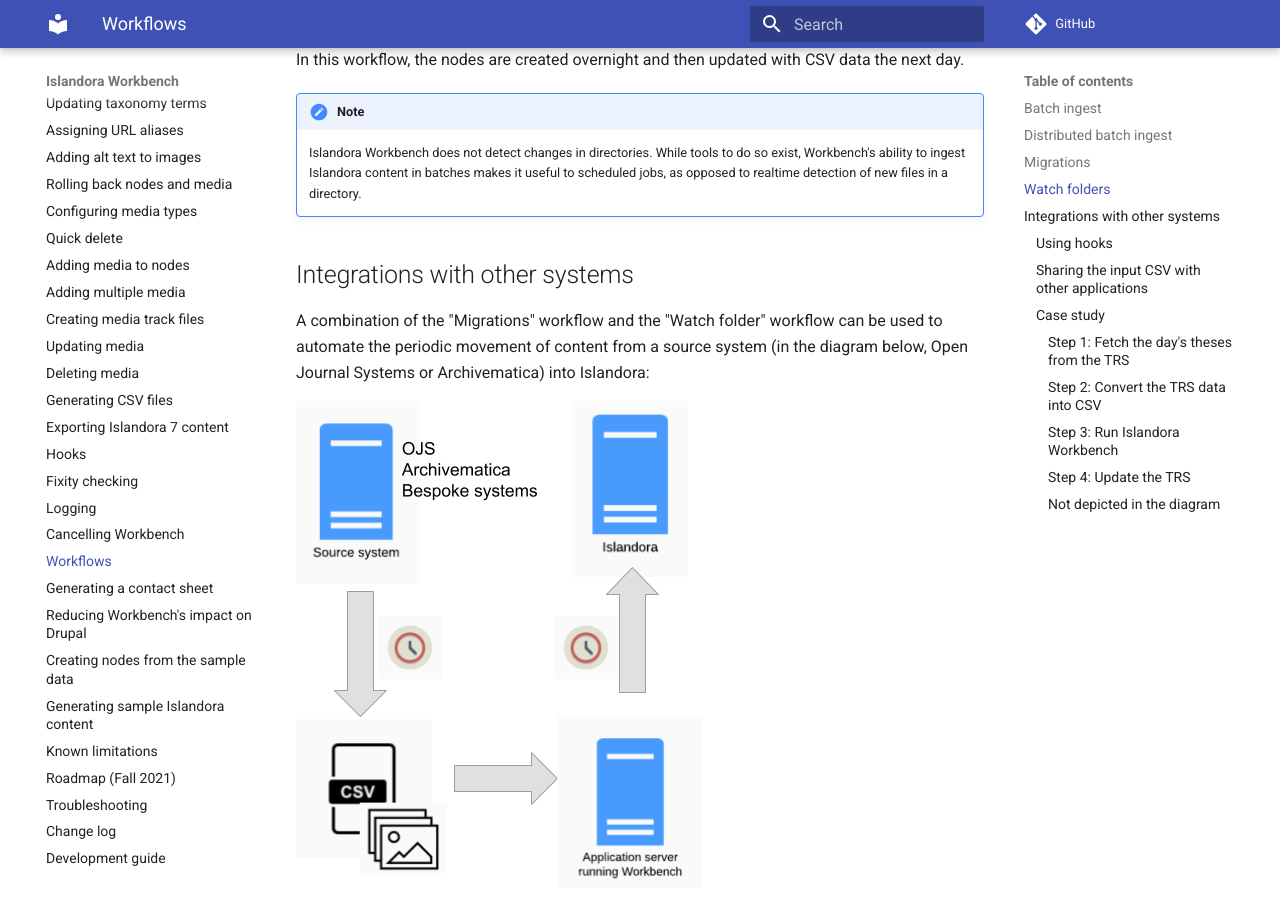
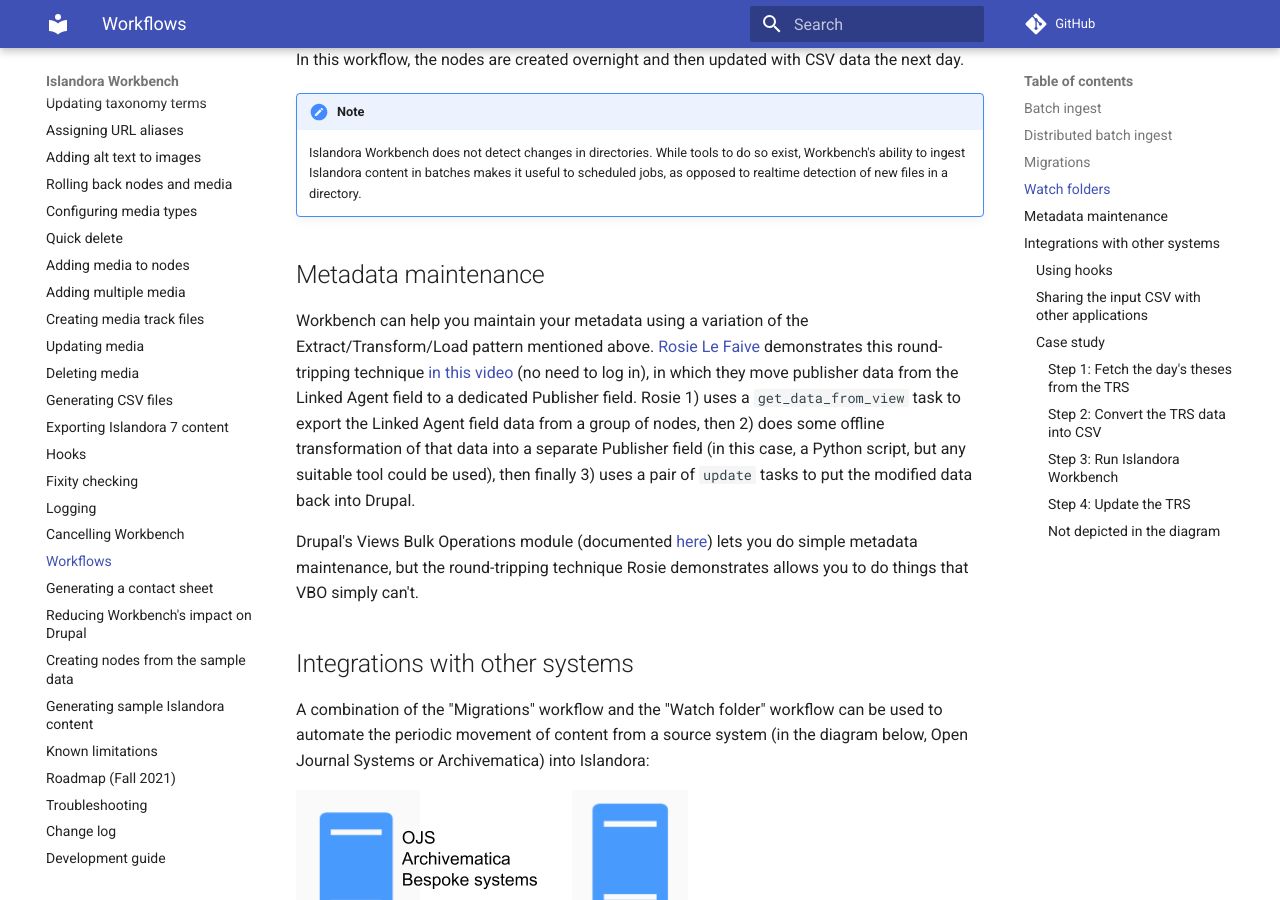
Before and after one commit to mjordan/islandora_workbench_docs, an MkDocs documentation site: the page built from docs/workflows.md, in a window 1280 px wide and 900 px high, scrolled down 4171 px. Built offline with MkDocs 1.6.1 and Material for MkDocs 9.7.7, drawn with Linux system fonts in a browser that asks for light colours; comment, search, counter and statistics services are not loaded.

Commit message:
Added section to Workflow docs showcasing Rosie's metadata round-tripping demo.

```diff
--- a/docs/workflows.md
+++ b/docs/workflows.md
@@ -47,6 +47,13 @@
 
 !!! note
     Islandora Workbench does not detect changes in directories. While tools to do so exist, Workbench's ability to ingest Islandora content in batches makes it useful to scheduled jobs, as opposed to realtime detection of new files in a directory.
+
+
+## Metadata maintenance
+
+Workbench can help you maintain your metadata using a variation of the Extract/Transform/Load pattern mentioned above. [Rosie Le Faive](https://github.com/rosiel) demonstrates this round-tripping technique [in this video](https://www.dropbox.com/scl/fi/o8nqw1nnkg862xmbbvti3/adding-publisher-field.mp4?rlkey=wmvtuns3quvhmd7yelzdhvopw&dl=0) (no need to log in), in which they move publisher data from the Linked Agent field to a dedicated Publisher field. Rosie 1) uses a `get_data_from_view` task to export the Linked Agent field data from a group of nodes, then 2) does some offline transformation of that data into a separate Publisher field (in this case, a Python script, but any suitable tool could be used), then finally 3) uses a pair of `update` tasks to put the modified data back into Drupal.
+
+Drupal's Views Bulk Operations module (documented [here](https://islandora.github.io/documentation/concepts/collection/#bulk-management-of-members-of-a-collection)) lets you do simple metadata maintenance, but the round-tripping technique Rosie demonstrates allows you to do things that VBO simply can't.
 
 ## Integrations with other systems
 
```
Also changed, not shown: docs/changelog.md (+1 -0 lines).
